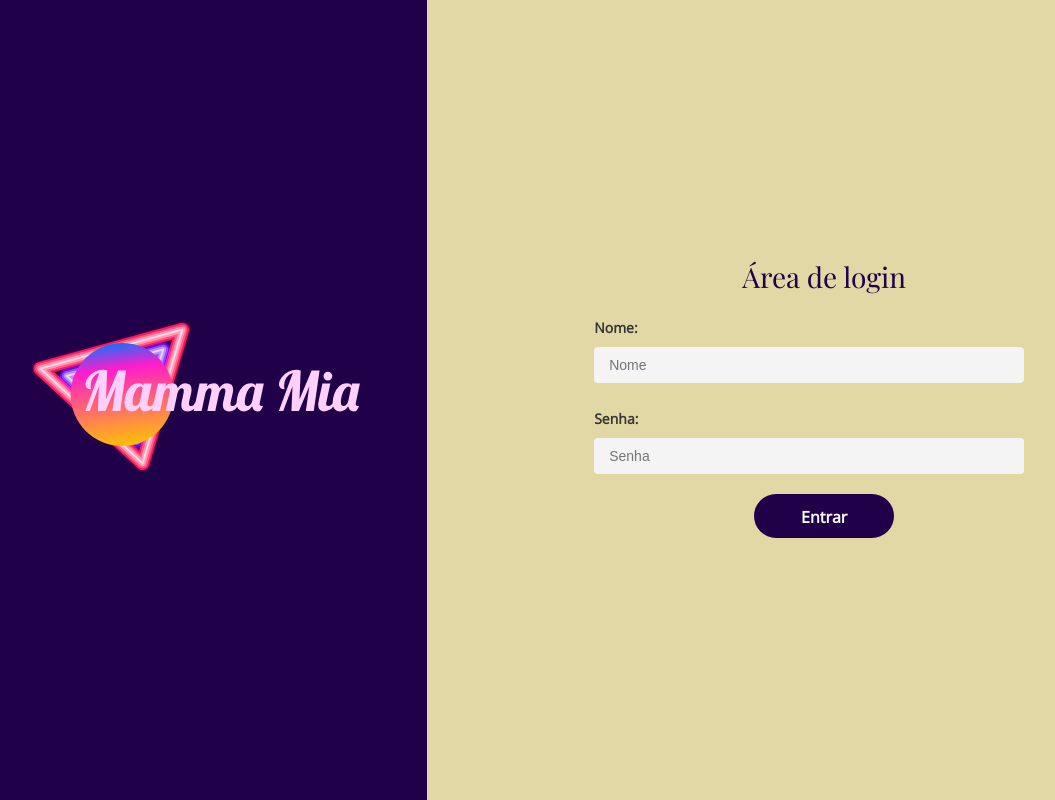
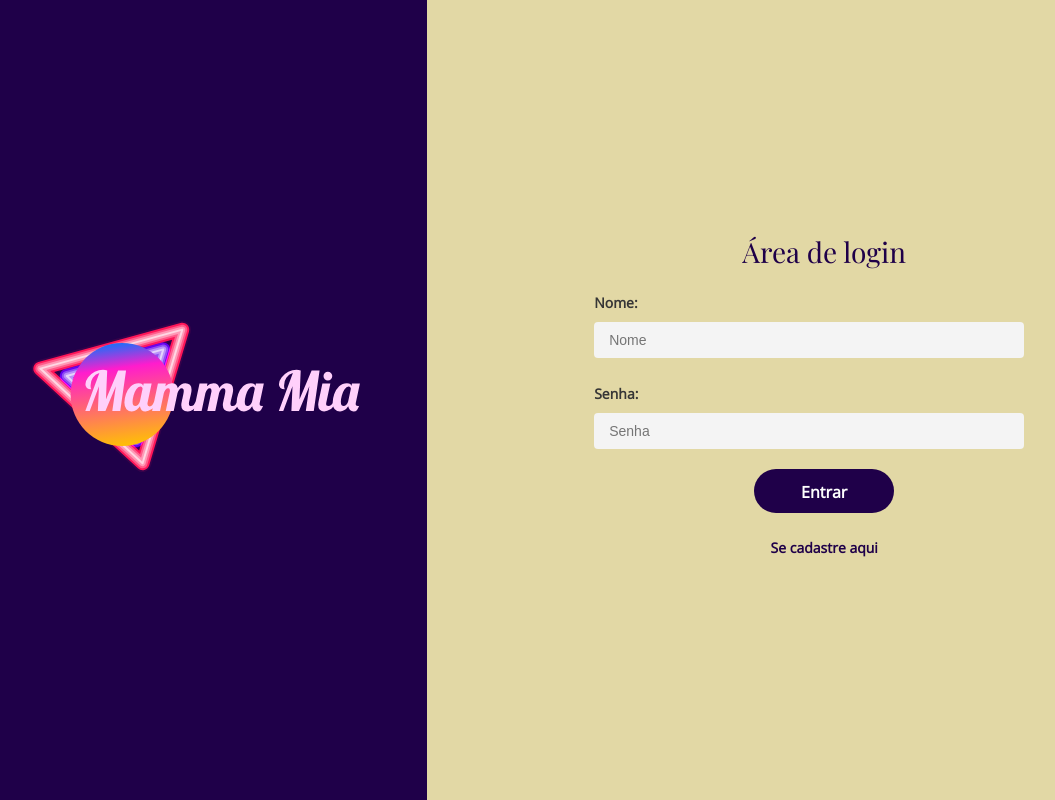
Before and after one commit to BWartchow/casa-de-eventos-react-grupo-2, a React (Vite) app: page /login in a window 1280 px wide. Shown: the whole page, without its empty margins (59-1114 px from the left). Built offline with nearby package versions, Linux system fonts and the light colour scheme.

Commit message:
created the button to send to register page

```diff
--- a/src/pages/Login/login.jsx
+++ b/src/pages/Login/login.jsx
@@ -18,6 +18,7 @@ import {
     FormLabel,
     FormInput,
     FormButton,
+    FormRegister,
 } from './login.styles';
 
 const Login = () => {
@@ -82,6 +83,7 @@ const Login = () => {
                         </FormItem>
                         <ToastContainer />
                     </FormBox>
+                    <FormRegister to="/signup">Se cadastre aqui</FormRegister>
                 </LoginBox>
             </LoginContent>
         </LoginContainer>
--- a/src/pages/Login/login.styles.jsx
+++ b/src/pages/Login/login.styles.jsx
@@ -93,4 +93,14 @@ export const FormButton = styled(Link)`
     text-decoration: none;
 `
 
+export const FormRegister = styled(Link)`
+	display: block;
+	margin-top: 20px;
+	text-align: center;
+	font-size: 14px;
+	font-weight: 700;
+	color: #1F0049;
+	text-decoration: none;
+`
+
 export const ErrorMessage = styled.p``
```
